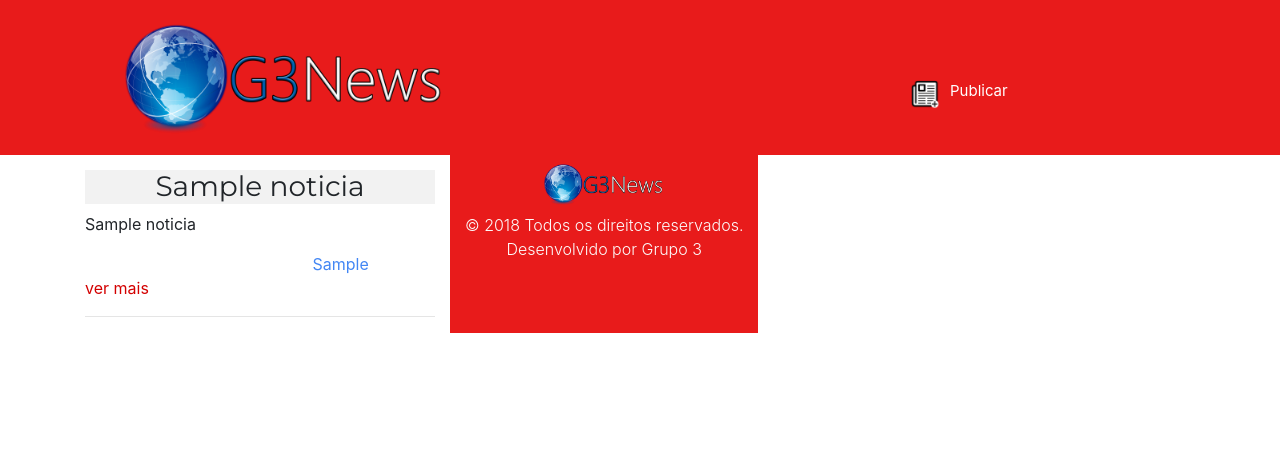
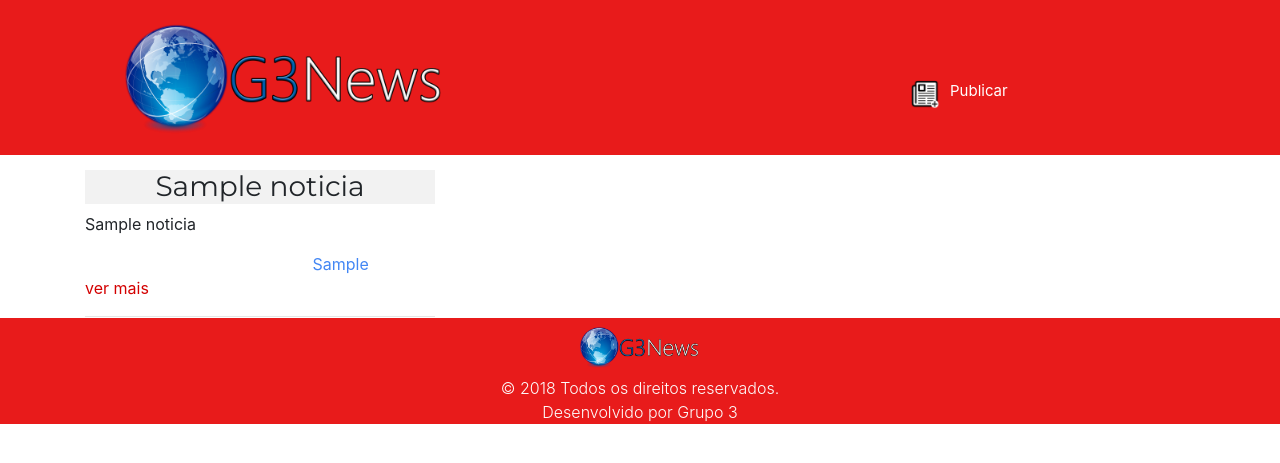
Before and after one commit to Micauane/TecInfG3, a PHP site: page / in a window 1280 px wide. Shown: the top 463 px of the page. Run offline with PHP 8.4, Linux system fonts and the light colour scheme; tables that the repository leaves empty hold one stand-in row (values such as "Sample post").

Commit message:
Já chega!!!
Por hoje não dá mais, alguém podia ajudar com a página da notícia né?

```diff
--- a/css/style.css
+++ b/css/style.css
@@ -1,3 +1,4 @@
+
 
 .cabecalho{
   background: #e81b1b;
--- a/exibirNoticias.php
+++ b/exibirNoticias.php
@@ -9,18 +9,22 @@
 	if($checarResultados > 0) { //Se houver algum resultado faça o seguinte:
 		while ($linhas = mysqli_fetch_assoc($resultado)) //buscar os resultados da query e insira nas linhas (variavel que se tornara um array)
 		echo
+		"
+		<div class='container'>
+    		<div class='row'>
+      			<div class='col-sm-12 col-md-6 col-lg-4'>
 
-		"<div class='container'>
-    		<div class='row'>
-      			<div class='col-md-4'>
         			<h3 class='Titulo'>" . $linhas['titulo'] . "</h3>
 
-        		<p class='paragrafo'>" . $linhas['subtitulo'] . "</p>
+        			<p class='paragrafo'>" . $linhas['subtitulo'] . "</p>
 
-        		<span>" . $linhas['autor'] . "</span>
-        		<br> <a href='#'>ver mais</a>
-        		<hr>
-      		</div> ";
+        			<span>" . $linhas['autor'] . "</span>
+        			<br> <a href='#'>ver mais</a>
+        			<hr>
+        		</div>
+        	</div>
+      	</div>
+      	";
 	}
 
 ?>
--- a/index.php
+++ b/index.php
@@ -30,6 +30,7 @@
     </div>
   </div>
 
+
   <?php
     include 'exibirNoticias.php';
   ?>
@@ -37,7 +38,7 @@
   <div class="rodape">
     <div class="container">
       <div class="row">
-        <div class="col">
+        <div class="col-md-12">
           <img id="logo_fundo" src="Layouts\PNGs\Logo\Logo.png" alt=""> <br>
                © 2018 Todos os direitos reservados. <br>
                Desenvolvido por Grupo 3
```
